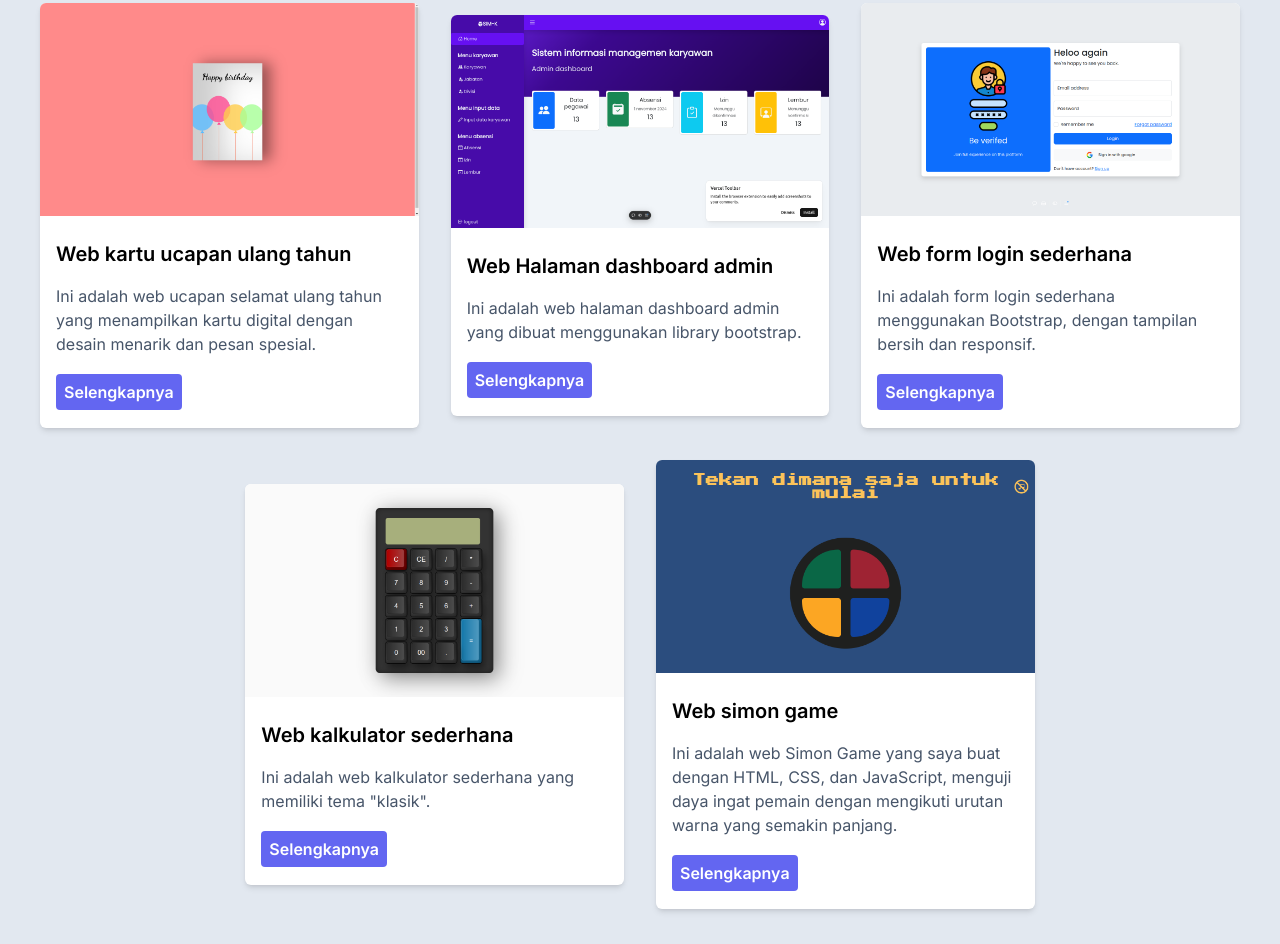
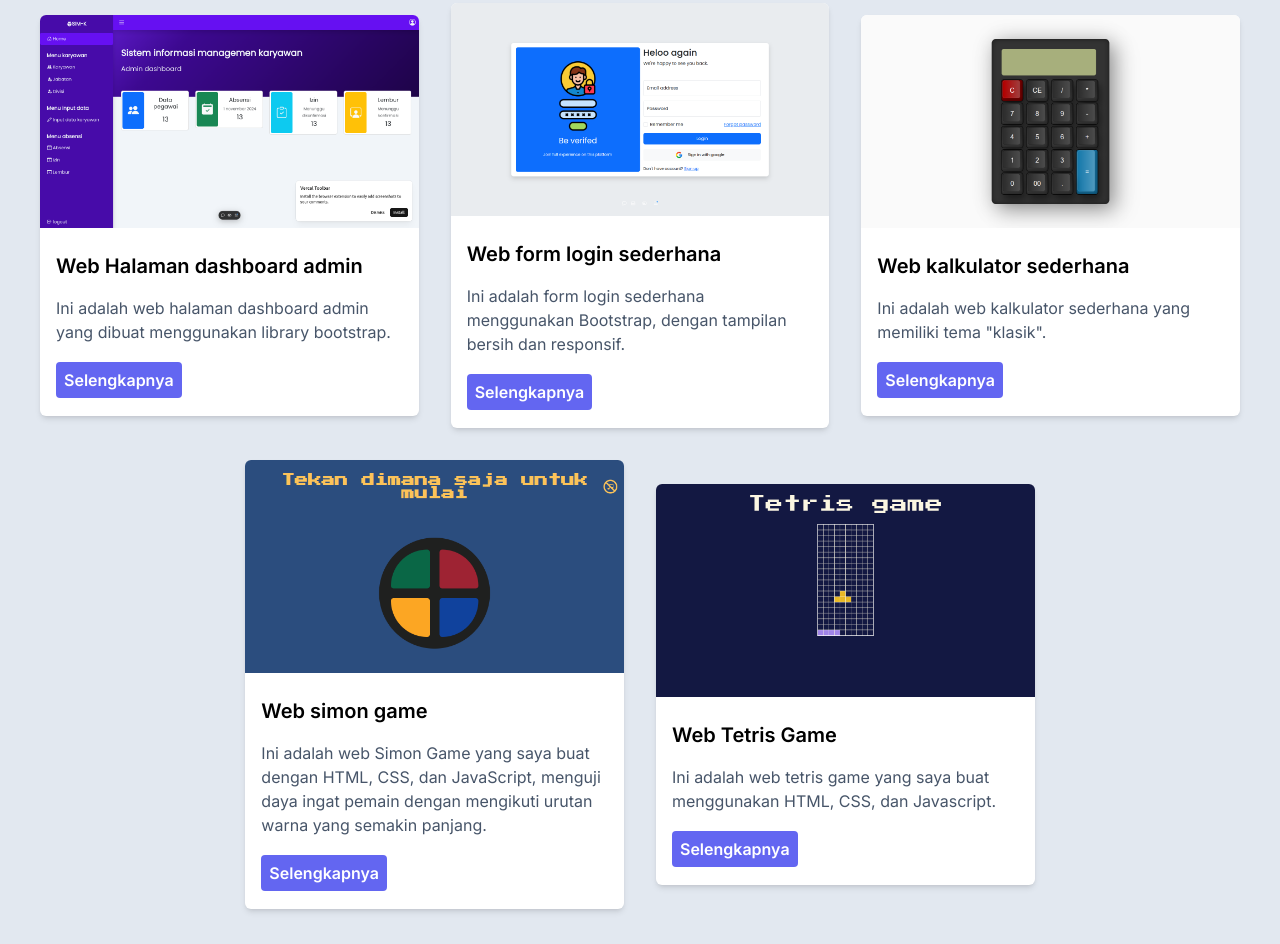
Before and after one commit to Arufaian/myportofolio, a website built with Vite: page index.html in a window 1280 px wide. Shown: the part 4285-5229 px from the top of the page. Built offline with nearby package versions, Linux system fonts and the light colour scheme; a web font is replaced by a local one.

Commit message:
adding tetris game to projects section

```diff
--- a/index.html
+++ b/index.html
@@ -477,34 +477,6 @@
           <div class="w-full px-4 md:w-1/2 lg:w-1/3">
             <div class="mb-8 overflow-hidden rounded-md bg-white shadow-md">
               <img
-                src="./src/assets/Projects/1.png"
-                alt="Gambar project kartu ucapan selamat ulang tahun"
-                class="w-full"
-              />
-              <div class="px-4 py-6">
-                <h3 class="mb-4">
-                  <a
-                    href="https://www.youtube.com/watch?v=dQw4w9WgXcQ"
-                    class="font-semibold hover:text-indigo-500 sm:text-lg md:text-xl"
-                    >Web kartu ucapan ulang tahun</a
-                  >
-                </h3>
-                <p class="mb-6 text-slate-600 sm:text-sm md:text-base">
-                  Ini adalah web ucapan selamat ulang tahun yang menampilkan
-                  kartu digital dengan desain menarik dan pesan spesial.
-                </p>
-                <a
-                  href="https://www.youtube.com/watch?v=dQw4w9WgXcQ"
-                  class="rounded bg-indigo-500 p-2 font-semibold text-white hover:bg-indigo-600"
-                  >Selengkapnya</a
-                >
-              </div>
-            </div>
-          </div>
-
-          <div class="w-full px-4 md:w-1/2 lg:w-1/3">
-            <div class="mb-8 overflow-hidden rounded-md bg-white shadow-md">
-              <img
                 src="./src/assets/Projects/2.png"
                 alt="Gambar project kartu ucapan selamat ulang tahun"
                 class="w-full"
@@ -608,6 +580,34 @@
                 </p>
                 <a
                   href="https://arufaian.github.io/simon-game/"
+                  class="rounded bg-indigo-500 p-2 font-semibold text-white hover:bg-indigo-600"
+                  >Selengkapnya</a
+                >
+              </div>
+            </div>
+          </div>
+
+          <div class="w-full px-4 md:w-1/2 lg:w-1/3">
+            <div class="mb-8 overflow-hidden rounded-md bg-white shadow-md">
+              <img
+                src="./src/assets/Projects/tetris.png"
+                alt="Gambar project kartu ucapan selamat ulang tahun"
+                class="w-full"
+              />
+              <div class="px-4 py-6">
+                <h3 class="mb-4">
+                  <a
+                    href="https://alfian-tetris-game.vercel.app/"
+                    class="font-semibold hover:text-indigo-500 sm:text-lg md:text-xl"
+                    >Web Tetris Game</a
+                  >
+                </h3>
+                <p class="mb-6 text-slate-600 sm:text-sm md:text-base">
+                  Ini adalah web tetris game yang saya buat menggunakan HTML,
+                  CSS, dan Javascript.
+                </p>
+                <a
+                  href="https://alfian-tetris-game.vercel.app/"
                   class="rounded bg-indigo-500 p-2 font-semibold text-white hover:bg-indigo-600"
                   >Selengkapnya</a
                 >
```
Also changed, not shown: src/assets/Projects/tetris.png (added).
